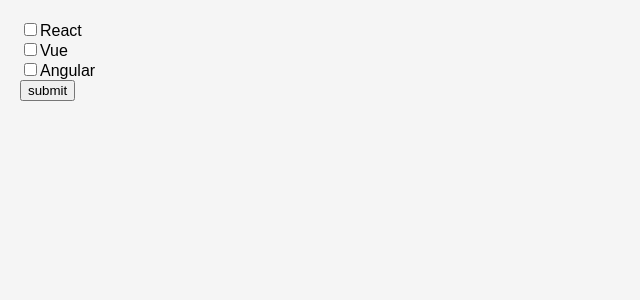
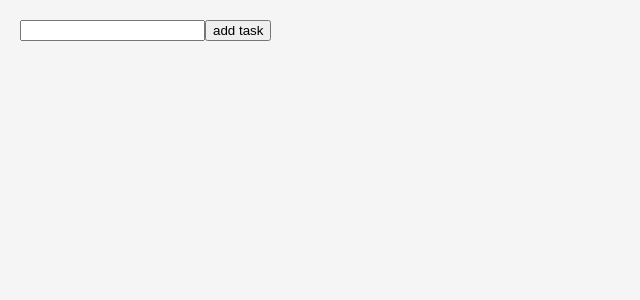
Before and after one commit to duongducbinh/ViteProject, a React (Vite) app: page / in a window 1280 px wide. Shown: the top 300 px of the page, without its empty margins (0-640 px from the left). Built offline with nearby package versions, Linux system fonts and the light colour scheme.

Commit message:
simple todolist app

```diff
--- a/src/App.jsx
+++ b/src/App.jsx
@@ -1,56 +1,35 @@
 import { useState } from "react";
 
-/* const gifts = [
-  'CPU i9',
-  'GPU RTX 3090',
-  'Motherboard',
-] */
+function App() {
+  const [task, setTask] = useState();
+  const [tasks, setTasks] = useState(() => {
+    return (
+      JSON.parse(localStorage.getItem("tasks")) || []
+    )
+  });
 
-const courses = [
-  {
-    id : 1,
-    name: 'React',
-  },
-  {
-    id : 2,
-    name: 'Vue',
-  },
-  {
-    id : 3,
-    name: 'Angular',
-  },
-]
-
-function App() {
-  const [checked, setChecked] = useState([]);
-
-  console.log(checked);
-  const handleCheck = (id) => {
-    if(checked.includes(id)) {
-      setChecked(prev => prev.filter(item => item !== id));
-      return;
-    }
-    setChecked(prev => [...prev, id]);
-  }
-
-  const submit = () => {
-    console.log({
-      ids: checked,
-    });
+  const addTask = () => {
+    setTasks(prev => {
+      const newTask = [...prev, task];
+      localStorage.setItem("tasks", JSON.stringify(newTask));
+      return newTask;}
+    );
+    setTask("");
   }
 
   return (
-    <div style={{ padding: '20px' }}>
-      {courses.map(course => (
-        <div>
-          <input type="checkbox"
-          checked={checked.includes(course.id)}
-          onChange={() => handleCheck(course.id)}
-          />
-          {course.name}
-        </div>
-      ))}
-      <button onClick={submit}>submit</button>
+    <div style={{ padding: "20px" }}>
+      <input type="text"
+      onChange={(e => setTask(e.target.value))}
+      value={task}
+      />
+      <button onClick={addTask}>add task</button>
+
+      <ul>
+        {tasks.map((task, index) => (
+          <li key={index}>{task}</li>
+        ))}
+      </ul>
     </div>
   )
 }
```
